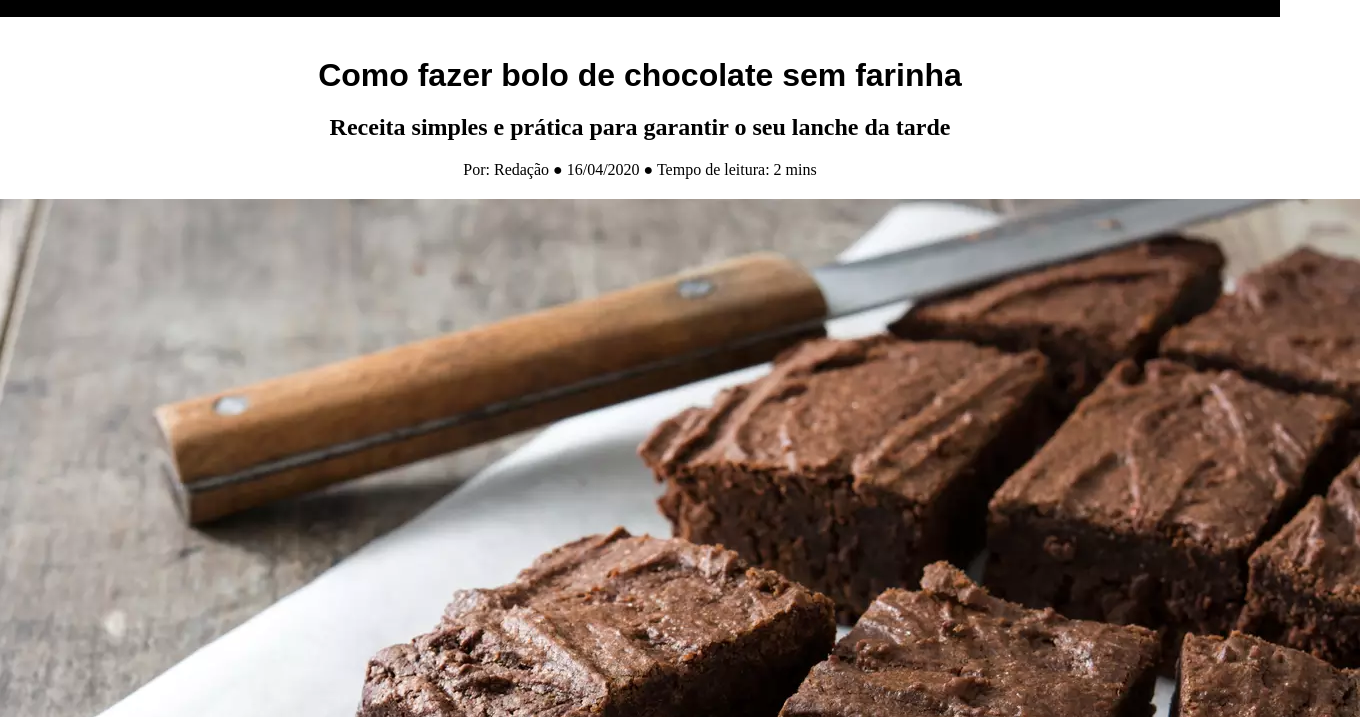
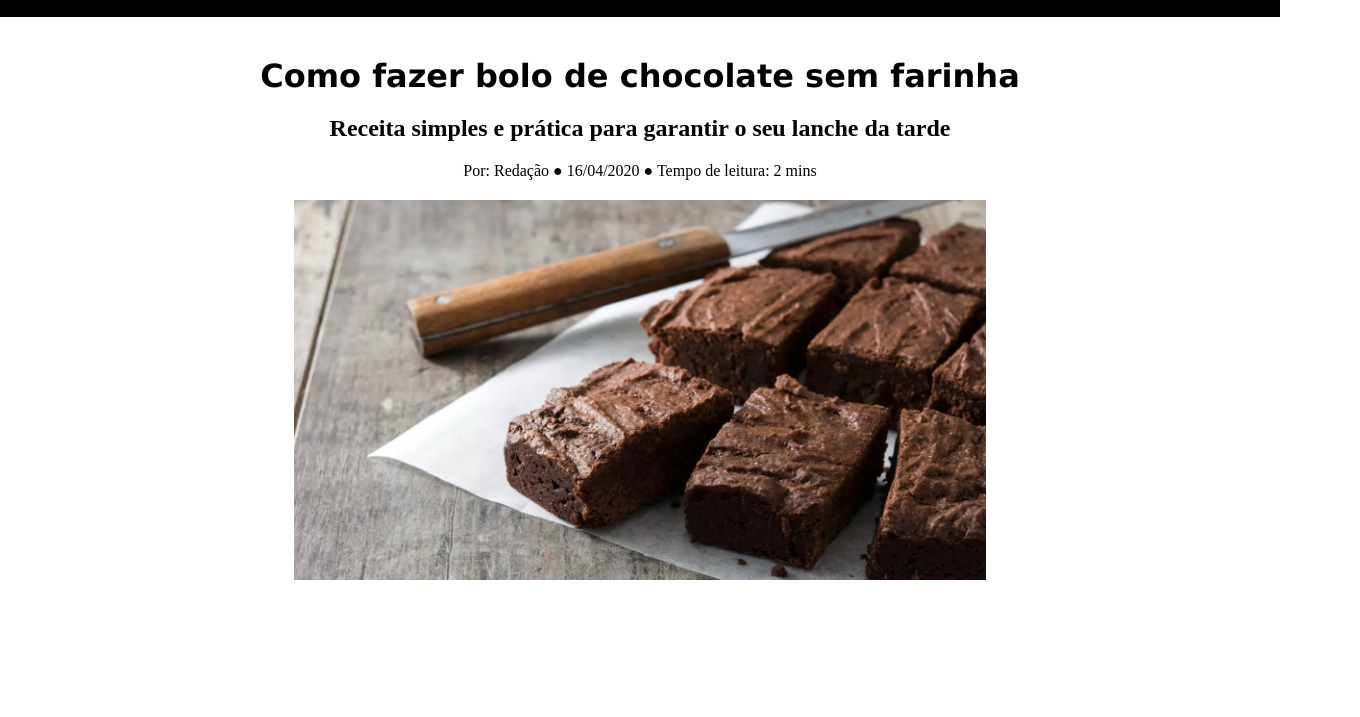
Before and after one commit to Rib3r0/receita-bolo, a plain HTML site: page index.html in a window 1280 px wide. Shown: the part 83-800 px from the top of the page, 1360 px wide, since content can reach past the window. Drawn offline with Linux system fonts and the light colour scheme.

Commit message:
intro concluido

```diff
--- a/index.html
+++ b/index.html
@@ -11,10 +11,16 @@
         <img class="logo" src="./img/logo.svg" alt="logo da smart fit">
     </header>
     <main>
-        <h1 class="titulo">Como fazer bolo de chocolate sem farinha</h1>
-        <h2 class="subtitulo">Receita simples e prática para garantir o seu lanche da tarde</h2>
-        <p class="info">Por: Redação ● 16/04/2020 ● Tempo de leitura: 2 mins</p>
-        <img class="foto-bolo" src="./img/receita-sem-farinha.webp" alt="pedaço de bolo de chocolate">
+        <section class="intro-container">
+            <h1 class="titulo">Como fazer bolo de chocolate sem farinha</h1>
+            <h2 class="subtitulo">Receita simples e prática para garantir o seu lanche da tarde</h2>
+            <p class="info">Por: Redação ● 16/04/2020 ● Tempo de leitura: 2 mins</p>
+            <img class="foto-bolo" src="./img/receita-sem-farinha.webp" alt="pedaço de bolo de chocolate">
+        </section>
+        <section class="ingredientes"></section>
+       <section class="preparo-container">
+
+       </sectionclas>
     </main>
     <footer></footer>
 </body>
--- a/style.css
+++ b/style.css
@@ -20,7 +20,19 @@ main{
     gap: 20px;
 }
 
+.intro-container{
+    display: flex;
+    flex-direction: column;
+    align-items: center;
+    gap: 20px;
+}
+
 .titulo{
-    font-family: fantasy;
+    font-family:'Lucida Sans', 'Lucida Sans Regular', 'Lucida Grande', 'Lucida Sans Unicode', Geneva, Verdana, sans-serif;
+    font-size: 32px;
+    font-weight: 900;
+}
 
+.foto-bolo{
+    height: 380px;
 }
```
